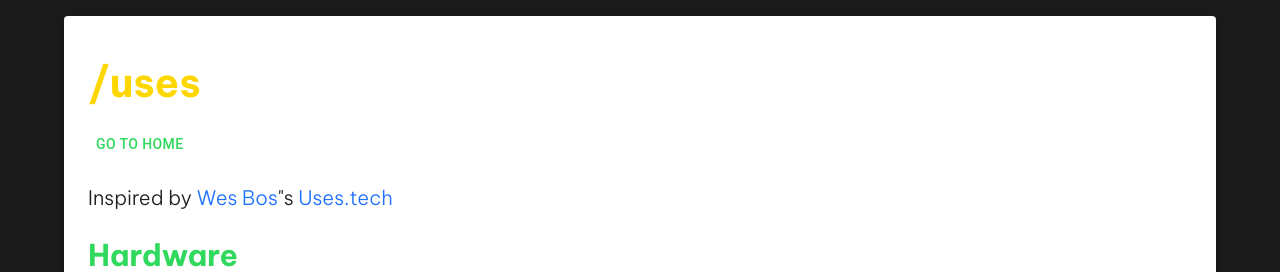
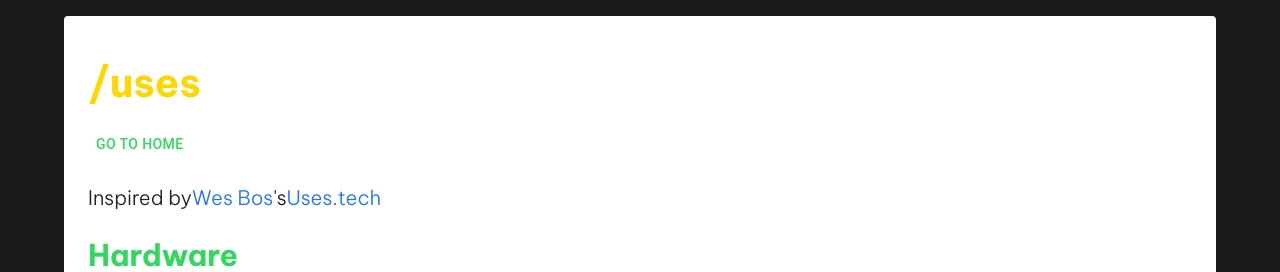
Before and after one commit to zasshuwu/nogamioka, a Next.js app: page /uses in a window 1280 px wide. Shown: the top 272 px of the page. Built offline with nearby package versions, Linux system fonts and the light colour scheme.

Commit message:
wrong html entity

```diff
--- a/pages/uses.js
+++ b/pages/uses.js
@@ -58,7 +58,7 @@ export default function Uses({ isOpen, handleClose }) {
 	return (
 		<Container className={classes.uses}>
 			<Head>
-				<title>aaanh&quot;s Uses</title>
+				<title>aaanh&apos;s Uses</title>
 			</Head>
 			<Paper className={classes.paper}>
 				<h1 className={classes.title}>/uses</h1>
@@ -72,11 +72,11 @@ export default function Uses({ isOpen, handleClose }) {
 					Go To Home
 				</Button>
 				<p>
-					Inspired by{" "}
+					Inspired by
 					<a className={classes.hyper} href="https://twitter.com/wesbos">
 						Wes Bos
 					</a>
-					&quot;s{" "}
+					&apos;s
 					<a className={classes.hyper} href="https://uses.tech">
 						Uses.tech
 					</a>
```
